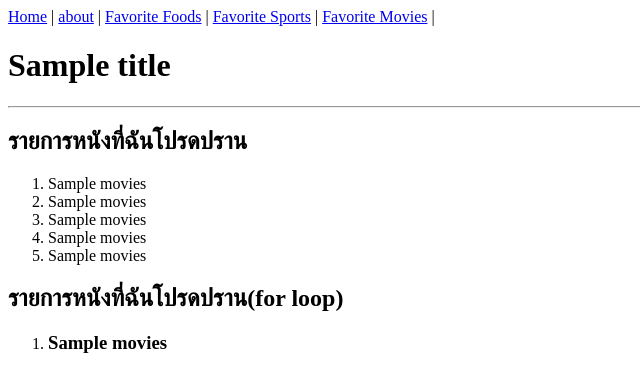
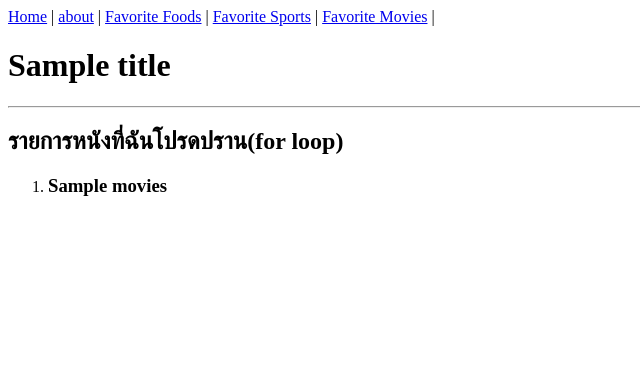
Before and after one commit to Sarayut000/flask-template-sarayut, a Flask app: template templates/favorite_movies.html in a window 1280 px wide. Shown: the top 392 px of the page, without its empty margins (0-640 px from the left). Run offline with Flask 3, Linux system fonts and the light colour scheme; the template is opened without the code that fills it: most values are stand-ins (such as "Sample title", 1, 10 or a date in 2020).

Commit message:
second commit

```diff
--- a/templates/favorite_foods.html
+++ b/templates/favorite_foods.html
@@ -10,12 +10,6 @@
  <hr>
  <h2>รายการอาหารที่ฉันโปรดปราน</h2>
  <ol>
-  <li>{{ foods[0] }}</li>
-  <li>{{ foods[1] }}</li>
-  <li>{{ foods[2] }}</li>
- </ol>
- <h2>รายการอาหารที่ฉันโปรดปราน(for loop)</h2>
- <ol>
   {% for food in foods %}
   <li><h3>{{ food }}</h3></li>
   {% endfor %}
--- a/templates/favorite_movies.html
+++ b/templates/favorite_movies.html
@@ -7,14 +7,6 @@
 {% block content %}
  <h1>{{ title }}</h1>
  <hr>
- <h2>รายการหนังที่ฉันโปรดปราน</h2>
- <ol>
-  <li>{{ movies[0] }}</li>
-  <li>{{ movies[1] }}</li>
-  <li>{{ movies[2] }}</li>
-  <li>{{ movies[3] }}</li>
-  <li>{{ movies[4] }}</li>
- </ol>
  <h2>รายการหนังที่ฉันโปรดปราน(for loop)</h2>
  <ol>
   {% for movies in movies %}
--- a/templates/favorite_sports.html
+++ b/templates/favorite_sports.html
@@ -7,12 +7,6 @@
 {% block content %}
  <h1>{{ title }}</h1>
  <hr>
- <h2>รายการดีฬาที่ฉันโปรดปราน</h2>
- <ol>
-  <li>{{ sports[0] }}</li>
-  <li>{{ sports[1] }}</li>
-  <li>{{ sports[2] }}</li>
- </ol>
  <h2>รายการกีฬาที่ฉันโปรดปราน(for loop)</h2>
  <ol>
   {% for sports in sports %}
```
